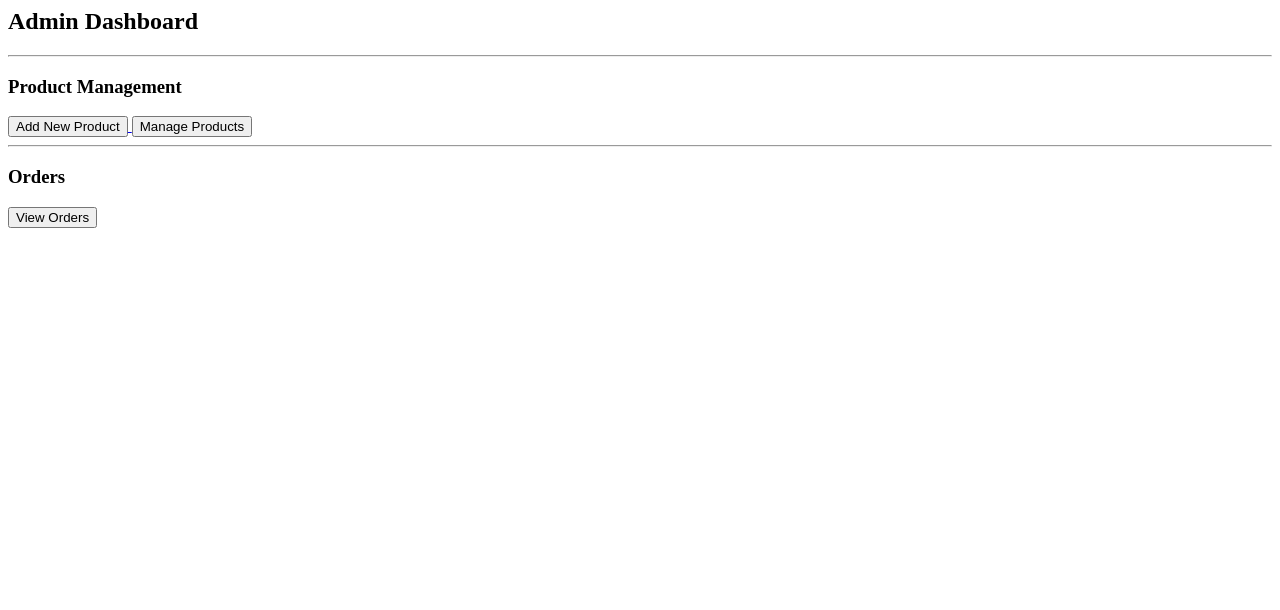
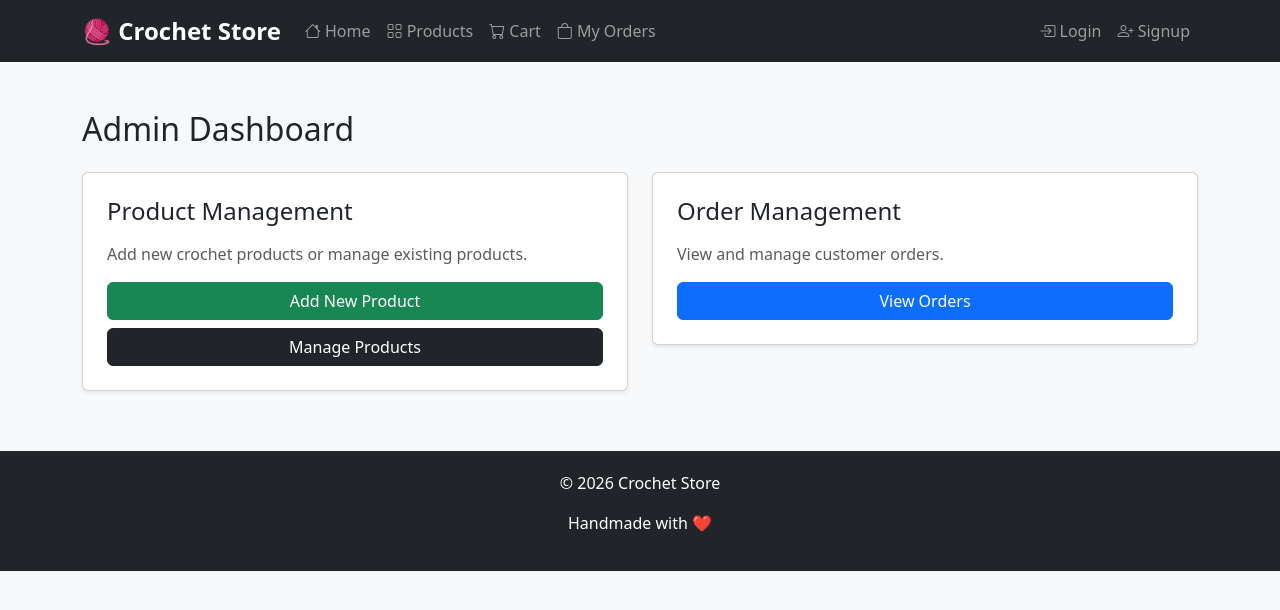
Before and after one commit to NumaMeman-cse/crochet_store, a Flask app: page /admin in a window 1280 px wide. Shown: the top 610 px of the page. Run offline with Flask 3, Linux system fonts and the light colour scheme; data comes from the database, SQL or seed files in the repository.

Commit message:
Improved admin dashboard UI

```diff
--- a/templates/admin/admin_dashboard.html
+++ b/templates/admin/admin_dashboard.html
@@ -1,21 +1,56 @@
-<h2>Admin Dashboard</h2>
+{% extends "base.html" %}
 
-<hr>
+{% block content %}
 
-<h3>Product Management</h3>
+<h2 class="mb-4">Admin Dashboard</h2>
 
-<a href="/add-product">
-<button>Add New Product</button>
+<div class="row g-4">
+
+<!-- PRODUCT MANAGEMENT -->
+
+<div class="col-md-6">
+
+<div class="card shadow-sm p-4">
+
+<h4 class="mb-3">Product Management</h4>
+
+<p class="text-muted">
+Add new crochet products or manage existing products.
+</p>
+
+<a href="/add-product" class="btn btn-success mb-2 w-100">
+Add New Product
 </a>
 
-<a href="/admin/manage-products">
-<button>Manage Products</button>
+<a href="/admin/manage-products" class="btn btn-dark w-100">
+Manage Products
 </a>
 
-<hr>
+</div>
 
-<h3>Orders</h3>
+</div>
 
-<a href="/admin/orders">
-<button>View Orders</button>
+
+<!-- ORDER MANAGEMENT -->
+
+<div class="col-md-6">
+
+<div class="card shadow-sm p-4">
+
+<h4 class="mb-3">Order Management</h4>
+
+<p class="text-muted">
+View and manage customer orders.
+</p>
+
+<a href="/admin/orders" class="btn btn-primary w-100">
+View Orders
 </a>
+
+</div>
+
+</div>
+
+</div>
+
+{% endblock %}
```
